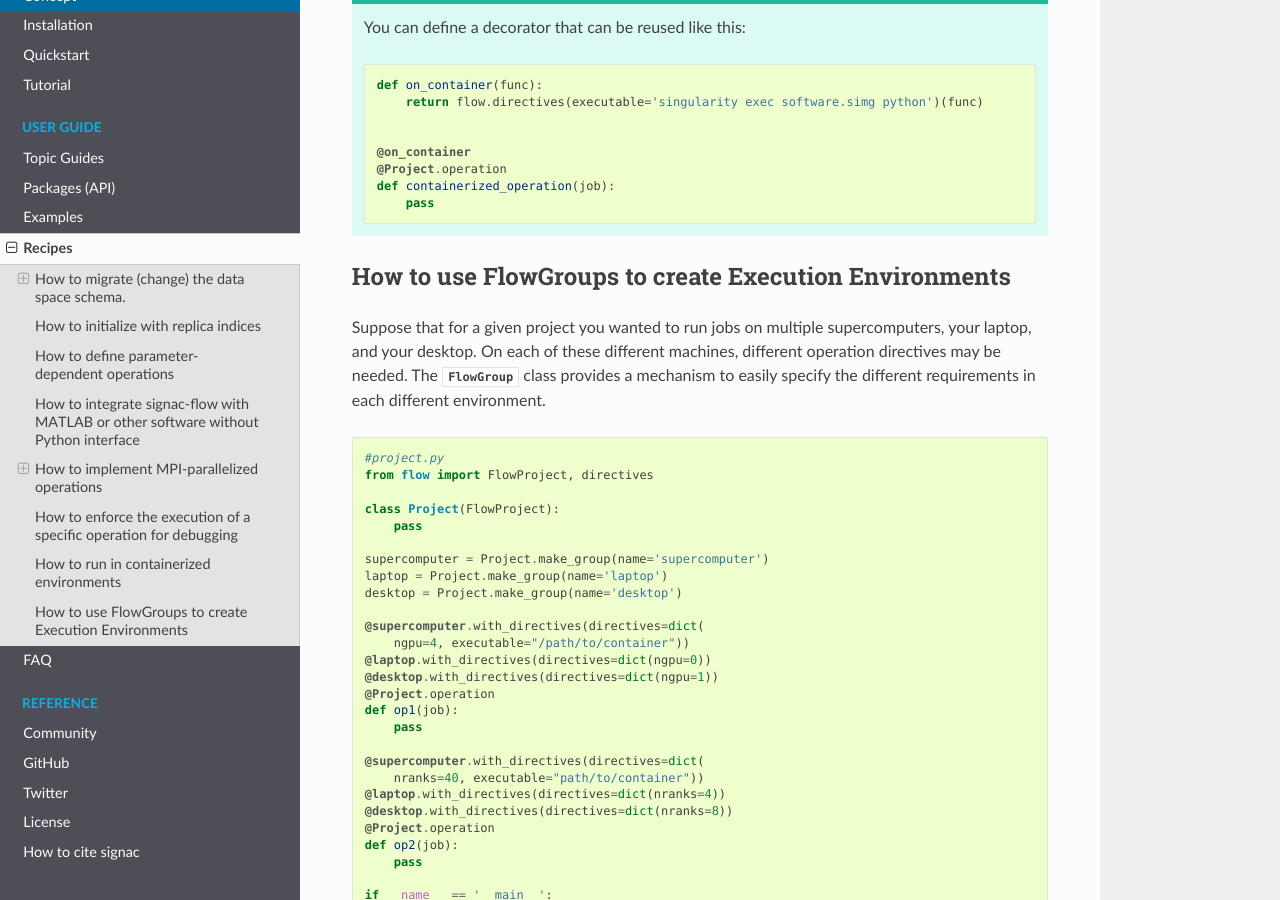
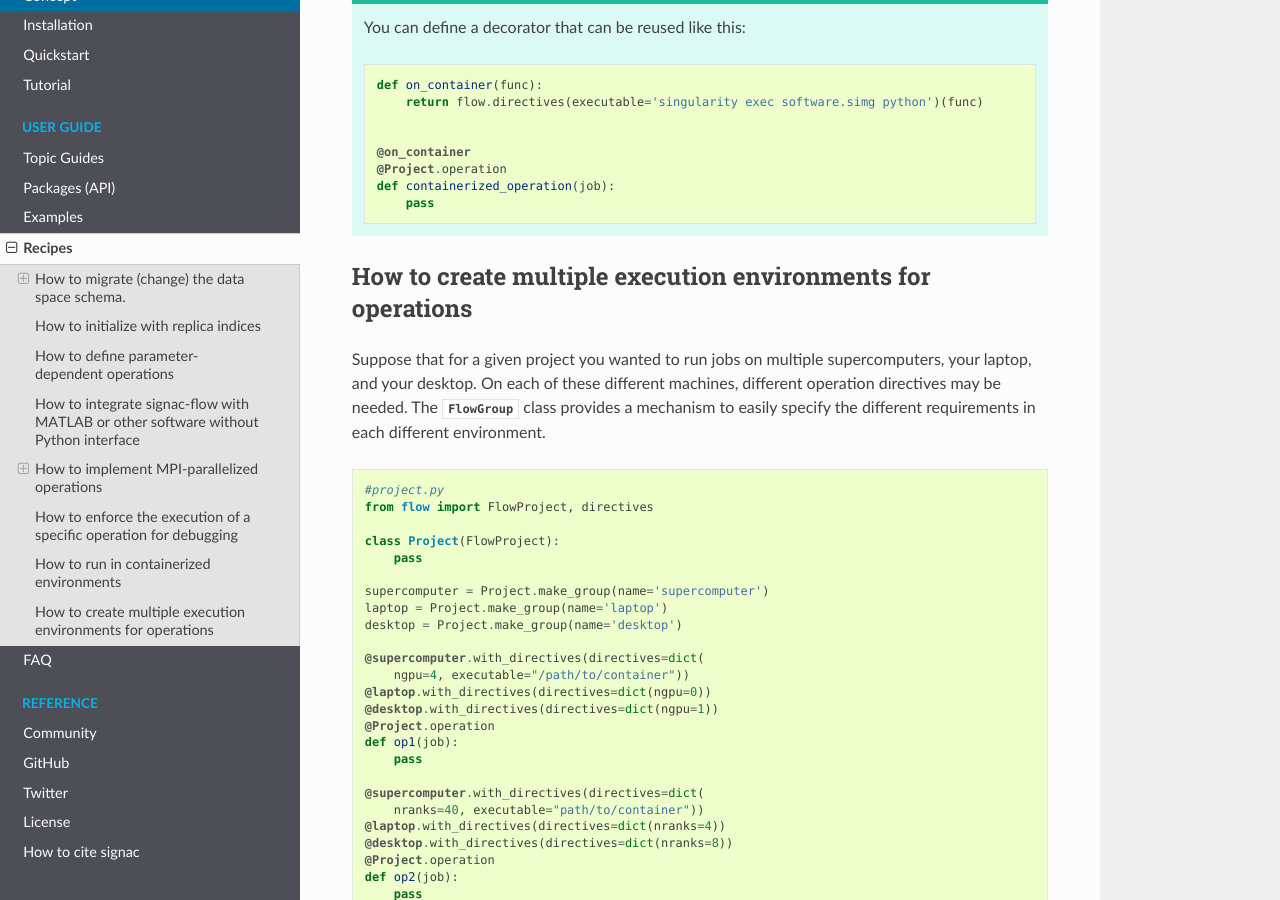
Before and after one commit to glotzerlab/signac-docs, a Sphinx documentation site: the page built from docs/source/recipes.rst, in a window 1280 px wide and 900 px high, scrolled down 6520 px. Built offline with Sphinx 7.4.7 and the Read the Docs theme 2.0.0, drawn with Linux system fonts in a browser that asks for light colours.

Commit message:
Rename recipe title

```diff
--- a/docs/source/recipes.rst
+++ b/docs/source/recipes.rst
@@ -346,8 +346,8 @@ If you are using the ``run`` command for execution, simply execute the whole scr
       4. How to synchronize between two different compute environments.
       5. How to use **signac** in combination with a docker/singularity container.
 
-How to use FlowGroups to create Execution Environments
-======================================================
+How to create multiple execution environments for operations
+============================================================
 
 Suppose that for a given project you wanted to run jobs on multiple
 supercomputers, your laptop, and your desktop. On each of these different
```
